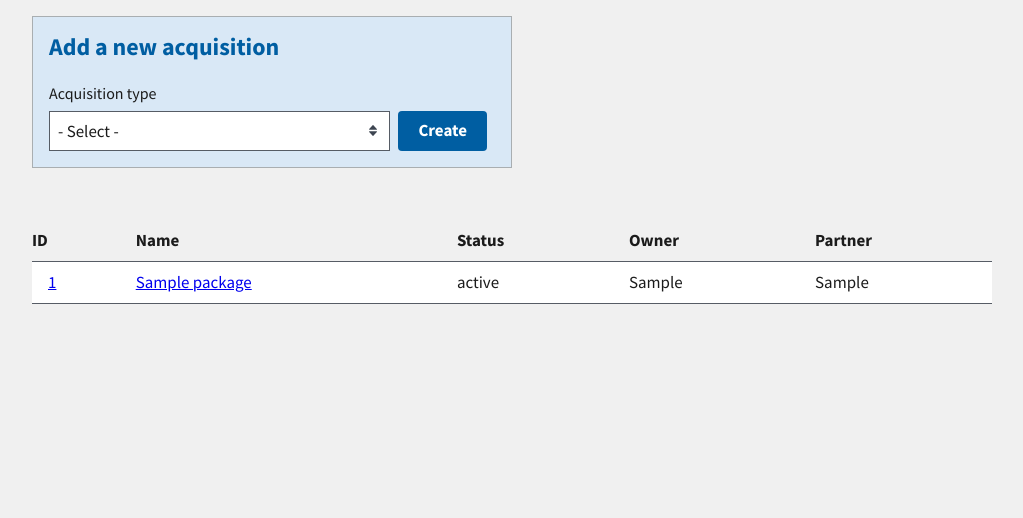
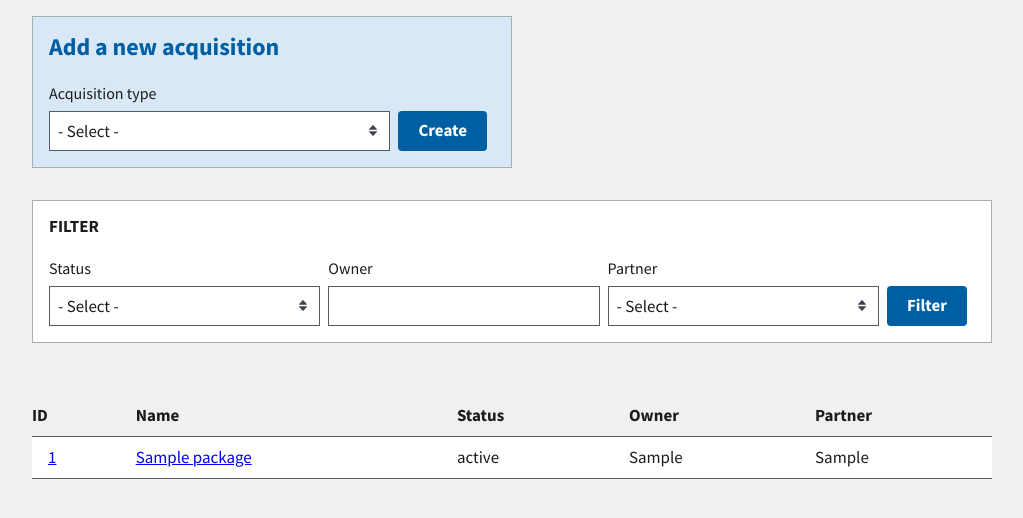
Before and after one commit to adam-grandt-tts/data-driven-acquisition, a Django app: template data_driven_acquisition/templates/home.html in a window 1280 px wide. Shown: the part 202-720 px from the top of the page, without its empty margins (128-1151 px from the left). Run offline with Django 3.2, Linux system fonts and the light colour scheme; the template is opened without the code that fills it: most values are stand-ins (such as "Sample title", 1, 10 or a date in 2020).

Commit message:
Add filter form to homepage.

```diff
--- a/data_driven_acquisition/templates/home.html
+++ b/data_driven_acquisition/templates/home.html
@@ -36,6 +36,39 @@
             There are no acquisitions.
         </div>
     {% else %}
+        <div class="margin-top-4 bg-white padding-2 border border-base-light">
+            <h2 class="text-uppercase font-sans-sm margin-0">Filter</h2>
+            <form method="GET">
+                <div class="grid-row grid-gap-1 flex-align-end">
+                    <div class="grid-col">
+                        <label class="usa-label" for="status">Status</label>
+                        <select class="usa-select" id="status" name="status">
+                            <option value="">- Select -</option>
+                            {% for opt in statuses %}
+                                <option value="{{opt}}" {% if status == opt %}selected{% endif %}>{{opt}}</option>
+                            {% endfor %}
+                        </select>
+                    </div>
+                    <div class="grid-col">
+                        <label class="usa-label" for="owner">Owner</label>
+                        <input type="text" class="usa-input" id="owner" name="owner" value="{{owner|default:''}}">
+                    </div>
+                    <div class="grid-col">
+                        <label class="usa-label" for="partner">Partner</label>
+                        <select class="usa-select" id="partner" name="partner">
+                            <option value="">- Select -</option>
+                            {% for opt in partners %}
+                                <option value="{{opt}}" {% if partner == opt %}selected{% endif %}>{{opt}}</option>
+                            {% endfor %}
+                        </select>
+                    </div>
+
+                    <div class="grid-col-auto">
+                        <button class="usa-button">Filter</button>
+                    </div>
+                </div>
+            </form>
+        </div>
         <div class="grid-row margin-top-4">
             <table class="usa-table usa-table--borderless width-full">
                 <thead>
--- a/data_driven_acquisition/views.py
+++ b/data_driven_acquisition/views.py
@@ -106,6 +106,11 @@ class HomePageView(TemplateView):
     def get_context_data(self, **kwargs):
         context = super().get_context_data(**kwargs)
         context.update(genreal_context(self.request))
+        context['statuses'] = [x[0] for x in Folder.STATUS]
+        context['partners'] = PackageProperty.objects.get(name='Agency-Partner').options
+        context['status'] = self.request.GET.get('status')
+        context['partner'] = self.request.GET.get('partner')
+        context['owner'] = self.request.GET.get('owner')
         return context
 
 
```
